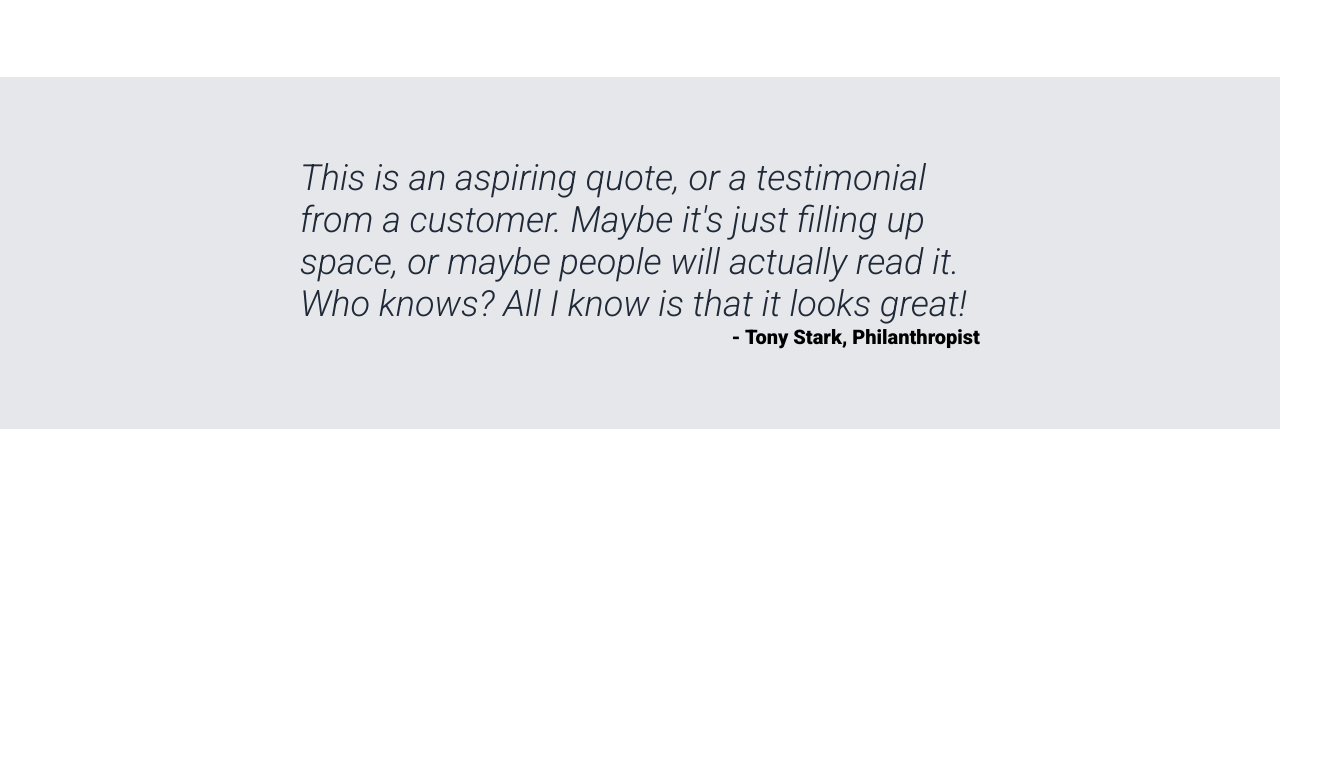
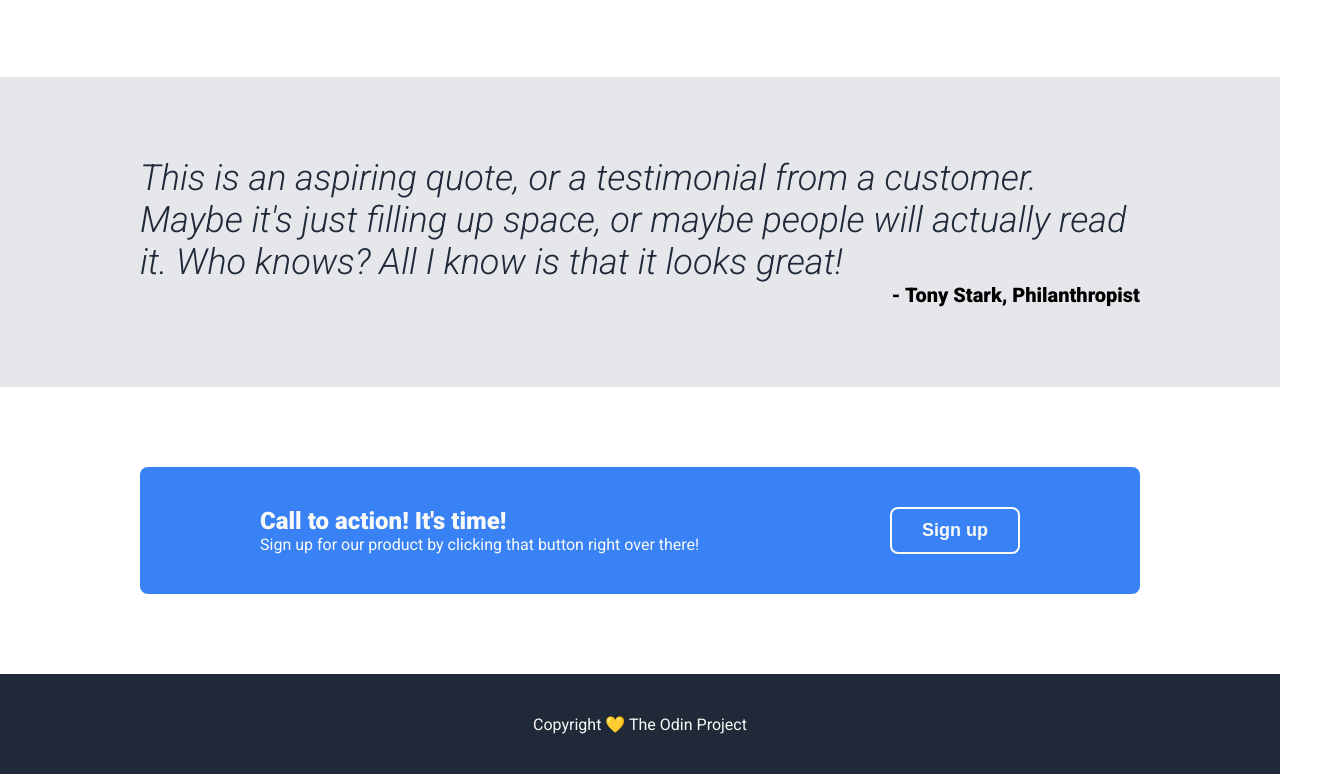
Before and after one commit to LuizPelegrini/the-odin-project, a plain HTML site: page landing-page-exercise/index.html in a window 1280 px wide. Shown: the part 823-1597 px from the top of the page, 1320 px wide, since content can reach past the window. Before the commit the page ends 1332 px from the top, so only its background shows below. Drawn offline with Linux system fonts and the light colour scheme.

Commit message:
add: footer and final style amendments

```diff
--- a/landing-page-exercise/index.html
+++ b/landing-page-exercise/index.html
@@ -9,6 +9,7 @@
   </head>
   <body>
     <header>
+      <div class="hero-container">
         <nav>
           <a href="#" class="nav-logo">Header Logo</h1>
           <ul>
@@ -25,6 +26,7 @@
           </div>
           <div class="media-img">
             <span>this is a placeholder for an image</span>
+          </div>
         </div>
       </div>
     </header>
@@ -52,8 +54,24 @@
     </section>
 
     <section class="testimonial">
+      <div>
         <p class="testimonial-quote">This is an aspiring quote, or a testimonial from a customer. Maybe it's just filling up space, or maybe people will actually read it. Who knows? All I know is that it looks great!</p>
         <p class="testimonial-author"> - Tony Stark, Philanthropist</p>
+      </div>
     </section>
+
+    <section class="call-to-action">
+      <div class="call-to-action-container">
+        <div class="call-to-action-text">
+          <h2>Call to action! It's time!</h2>
+          <p>Sign up for our product by clicking that button right over there!</p>
+        </div>
+        <button>Sign up</button>
+      </div>
+    </section>
+
+    <footer>
+      <span>Copyright 💛 The Odin Project</span>
+    </footer>
   </body>
 </html>
--- a/landing-page-exercise/styles.css
+++ b/landing-page-exercise/styles.css
@@ -5,6 +5,7 @@
   --light-gray: #E5E7EB;
   --dark-gray: #555555;
   --horizontal-padding: 300px;
+  --recommended-width: 1000px;
 }
 
 * {
@@ -20,7 +21,7 @@ html {
 header {
   background-color: var(--dark-blue);
   color: var(--white);
-  padding: 20px var(--horizontal-padding);
+  padding: 20px 0;
 }
 
 ul {
@@ -34,6 +35,12 @@ a {
 
 nav {
   display: flex;
+
+}
+
+.hero-container {
+  width: 50%;
+  margin: 0 auto;
 }
 
 nav .nav-logo {
@@ -54,6 +61,7 @@ nav ul {
   display: flex;
   justify-content: space-between;
   margin: 60px 0;
+  column-gap: 100px;
 }
 
 .media-text {
@@ -86,7 +94,8 @@ nav ul {
 }
 
 .media-img {
-  height: 200px;
+  /* height: 200px; */
+  flex: none;
   width: 400px;
   background-color: gray;
   display: flex;
@@ -129,8 +138,13 @@ section {
 
 section.testimonial {
   background-color: var(--light-gray);
-  padding: 80px var(--horizontal-padding);
+  padding: 80px 0;
+}
+
+.testimonial > div {
   display: flex;
+  width: var(--recommended-width);
+  margin: 0 auto;
   flex-direction: column;
 }
 
@@ -146,3 +160,41 @@ section.testimonial {
   font-weight: 900;
   font-size: 20px;
 }
+
+
+.call-to-action {
+  display: flex;
+  justify-content: center;
+}
+
+
+.call-to-action-container {
+  width: var(--recommended-width);
+  background-color: var(--light-blue);
+  color: var(--white);
+  padding: 40px 120px;
+  border-radius: 8px;
+  display: flex;
+  justify-content: space-between;
+}
+
+.call-to-action-container button {
+  flex: none;
+  cursor: pointer;
+  background-color: transparent;
+  border: 2px solid var(--white);
+  color: var(--white);
+  border-radius: 8px;
+  padding: 5px 30px;
+  font-size: 18px;
+  font-weight: 900;
+}
+
+footer {
+  background-color: var(--dark-blue);
+  color: var(--white);
+  display: flex;
+  justify-content: center;
+  align-items: center;
+  height: 100px;
+}
```
Lines whose indentation alone changed are shown as unchanged.
